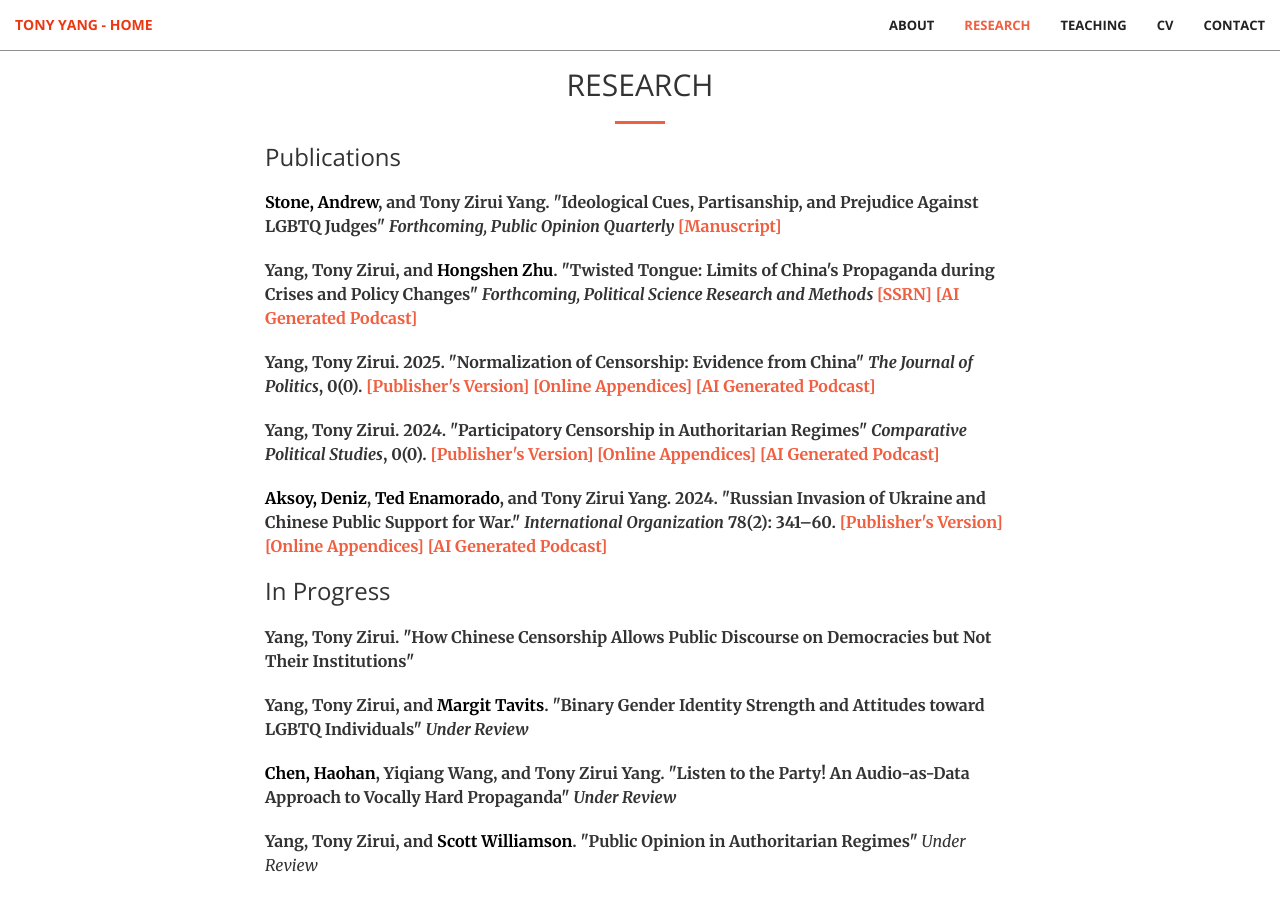
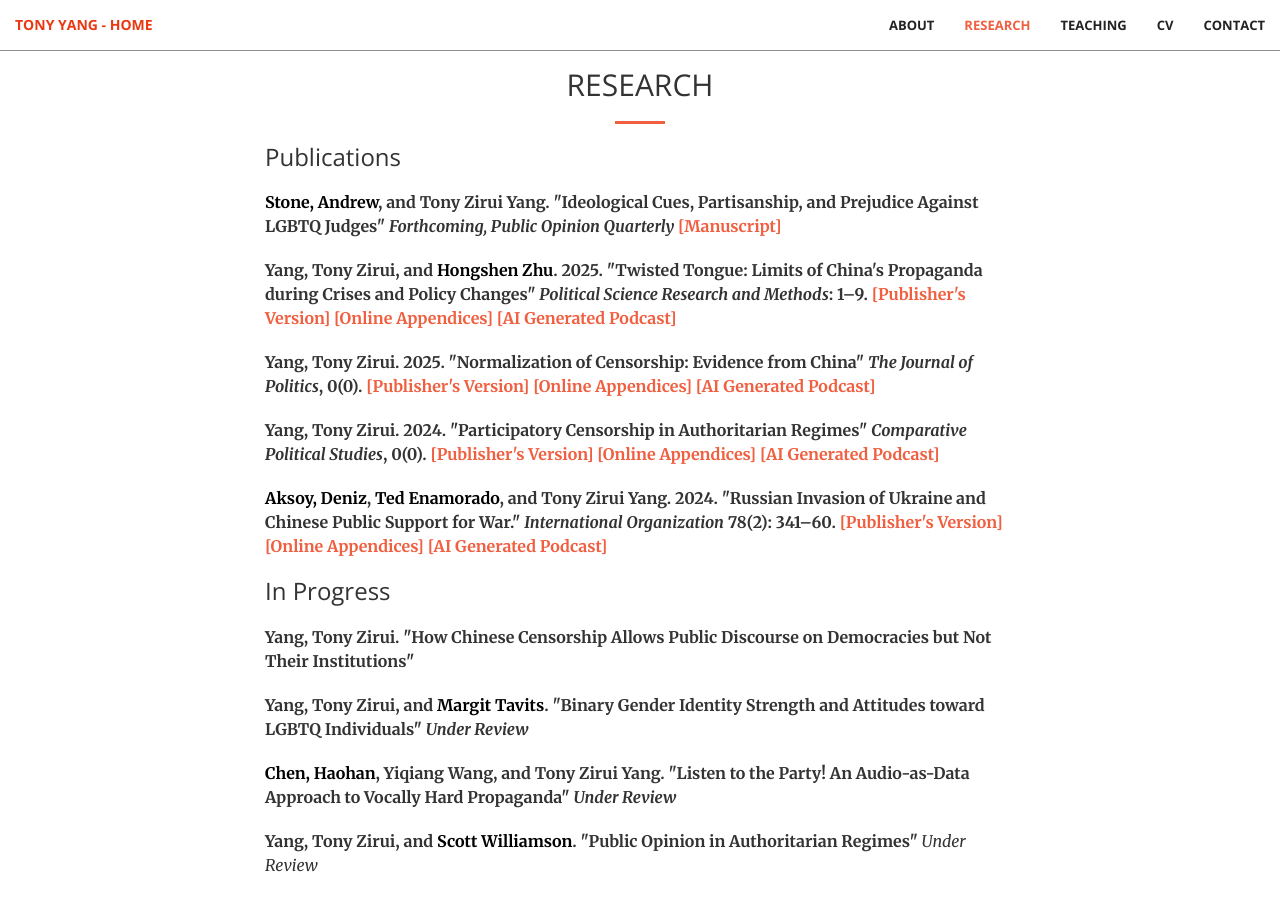
Before and after one commit to tonyhsfz/website, a Jekyll site: the page built from index.html, in a window 1280 px wide and 900 px high, scrolled down 1844 px. Built offline with Jekyll 4.4.1, drawn with Linux system fonts in a browser that asks for light colours.

Commit message:
Update publication.html

```diff
--- a/_includes/publication.html
+++ b/_includes/publication.html
@@ -10,10 +10,11 @@
                             <i>Forthcoming, Public Opinion Quarterly</i>
                      <a href="/img/Stone&Yang.pdf">[Manuscript]</a></b> </p>
                      <p></p>
-                <p><b> Yang, Tony Zirui, and <a href="https://hongshenzhu.org/" style="color: black;">Hongshen Zhu</a>.
+                <p><b> Yang, Tony Zirui, and <a href="https://hongshenzhu.org/" style="color: black;">Hongshen Zhu</a>. 2025.
                         "Twisted Tongue: Limits of China's Propaganda during Crises and Policy Changes"
-                        <i> Forthcoming, Political Science Research and Methods</i>
-                        <a href="https://papers.ssrn.com/sol3/papers.cfm?abstract_id=4589500">[SSRN]</a>
+                        <i>Political Science Research and Methods</i>: 1–9.
+                        <a href="https://doi.org/10.1017/psrm.2025.10009">[Publisher's Version]</a>
+                        <a href="/img/COVID_Appendices.pdf">[Online Appendices]</a>
                         <a href="https://notebooklm.google.com/notebook/301a75e9-a459-4d91-a4c8-48dc3af5e58f/audio">[AI Generated Podcast]</a></b> </p>
                         <p></p>
                 <p><b> Yang, Tony Zirui. 2025. "Normalization of Censorship: Evidence from China"
```
